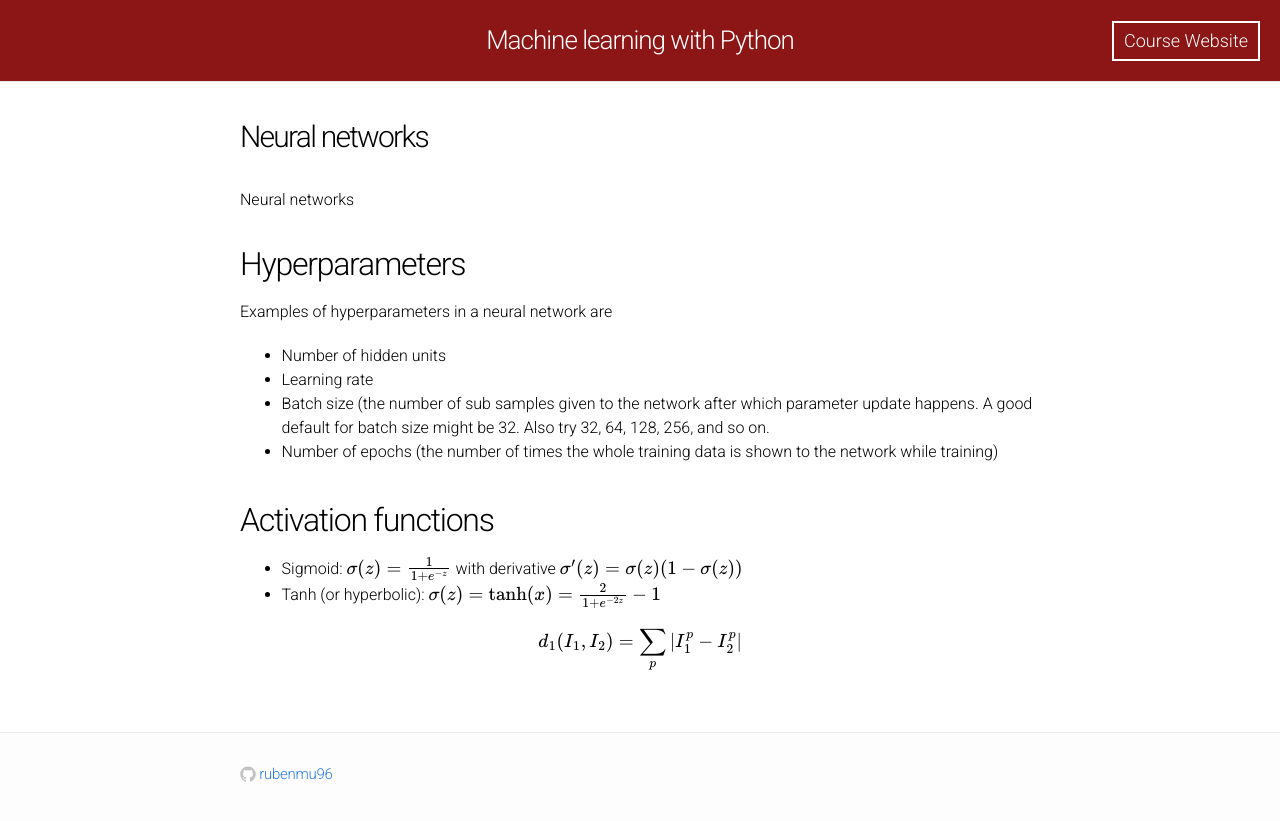
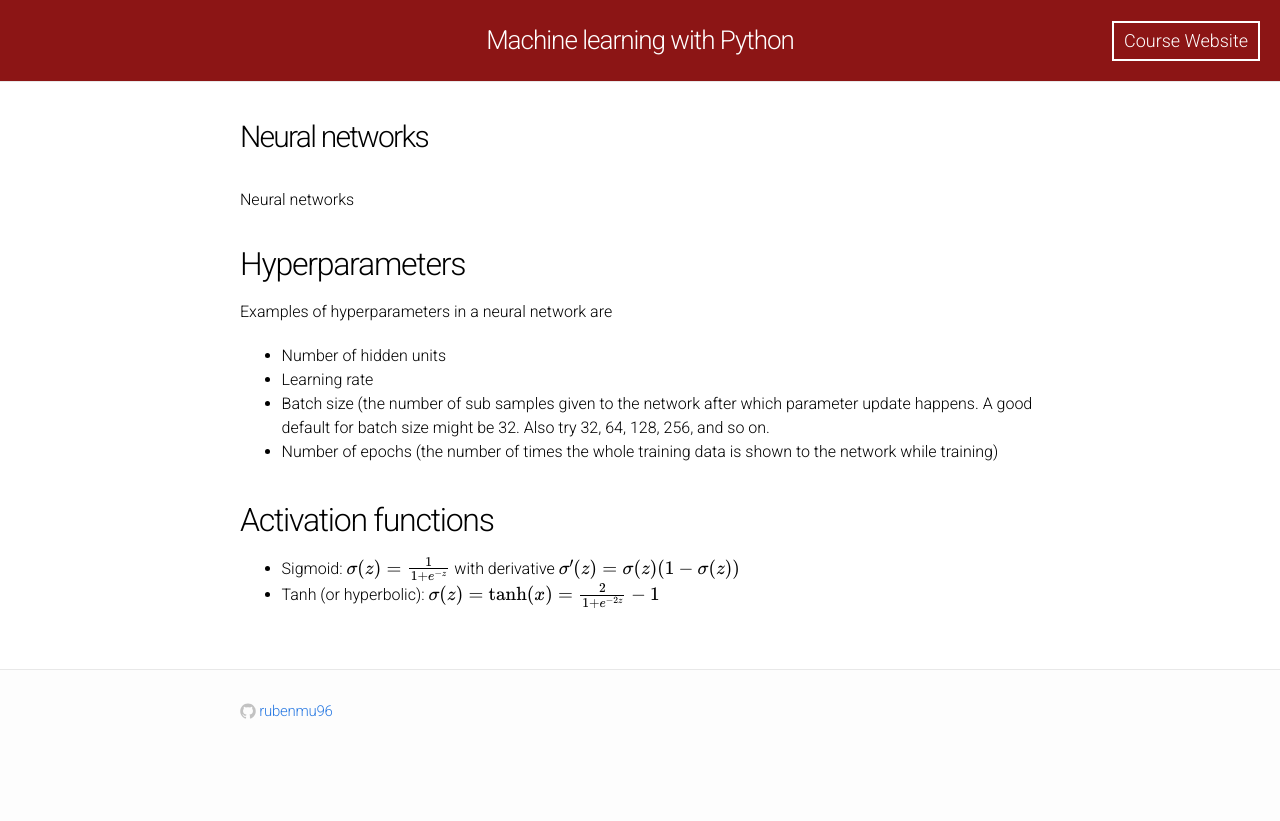
Before and after one commit to rubenmu96/rubenmu96.github.io, a Jekyll site: the page built from neuralnetworks.md, in a window 1280 px wide. Shown: the top 821 px of the page. Built offline with Jekyll 4.4.1, drawn with Linux system fonts in a browser that asks for light colours; formulas are drawn with MathJax 3; our own code applies the rules of GitHub Pages for plain Markdown files.

Commit message:
Update neuralnetworks.md

```diff
--- a/neuralnetworks.md
+++ b/neuralnetworks.md
@@ -21,8 +21,3 @@ with derivative
 $$\sigma'(z) = \sigma(z) ( 1 - \sigma(z))$$
 - Tanh (or hyperbolic):
 $$\sigma(z) = \text{tanh}(x) = \frac{2}{1 + e^{-2z}} - 1$$
-
-
-$$
-d_1 (I_1, I_2) = \sum_{p} \left| I^p_1 - I^p_2 \right|
-$$
```
